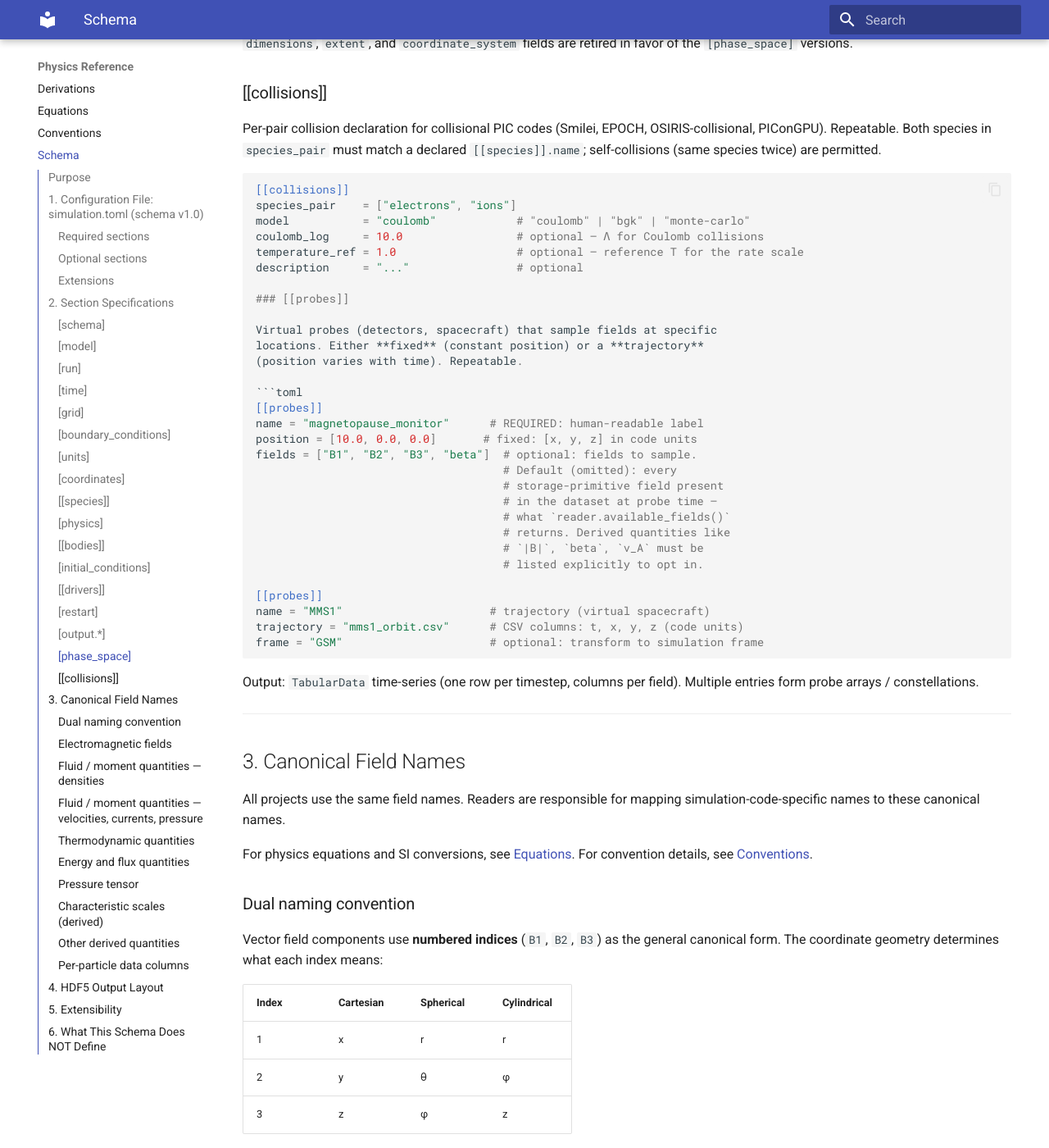
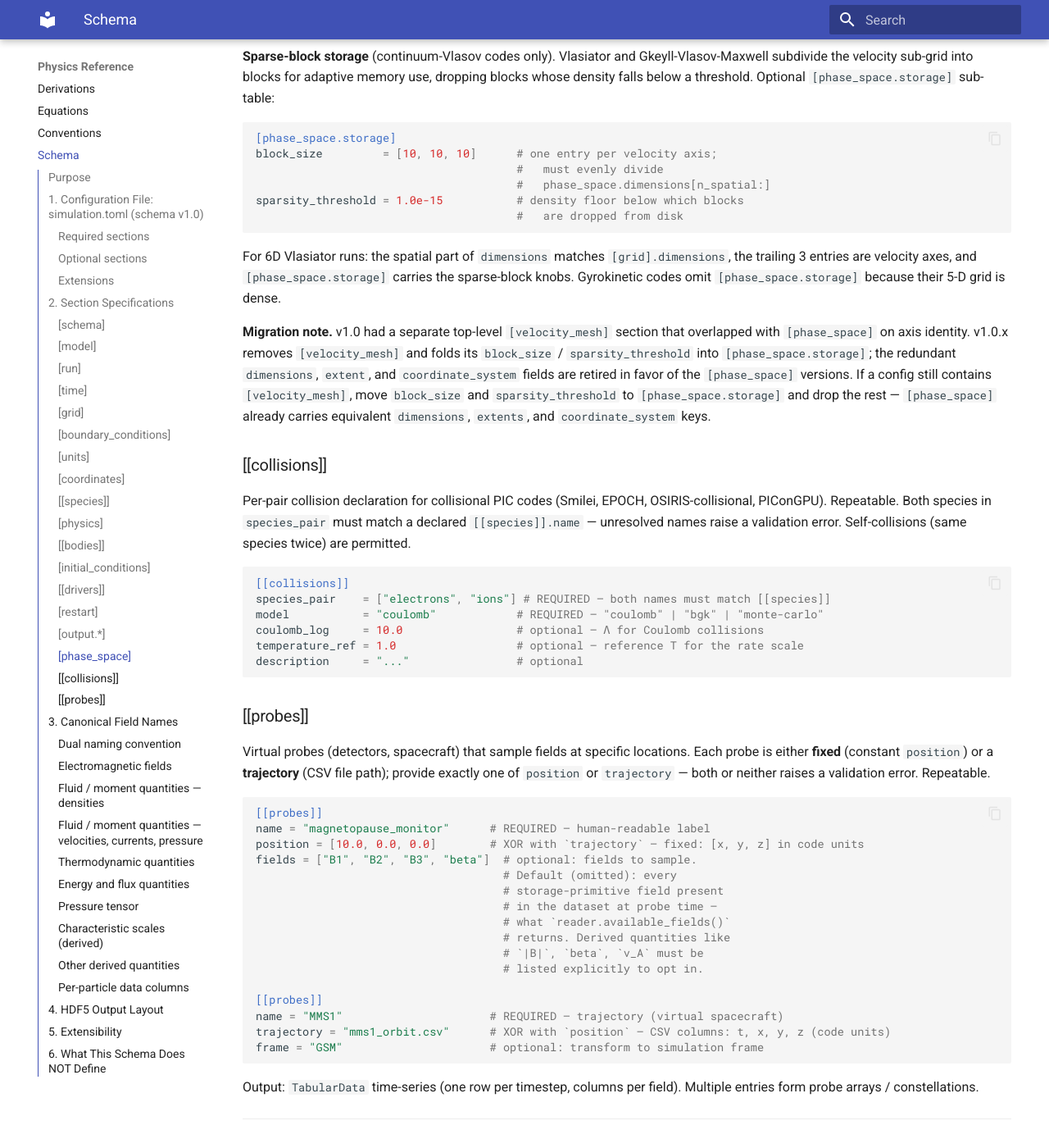
Before and after one commit to rusaitis/pypic, an MkDocs documentation site: the page built from docs/schema.md, in a window 1280 px wide and 1400 px high, scrolled down 13736 px. Shown: the whole window at 82% size. Built offline with MkDocs 1.6.1 and Material for MkDocs 9.7.7, drawn with Linux system fonts in a browser that asks for light colours; some of the changed text lies outside the part shown.

Commit message:
docs: tighten v1.0 schema doc — XOR rules, FK failures, vocab
Aligned the Optional-sections TOC with the §2 walkthrough order;
expanded physical_extent_unit to all nine accepted values; documented
preconditioner on the MHD and hybrid solver blocks; called out the
[[probes]] position/trajectory XOR and the [[bodies]]/[[drivers]]/
[[species]] foreign-key failure semantics; clarified axis_labels is
the 3-tuple embedding; closed an unbalanced [[collisions]] toml fence;
sharpened the velocity_mesh migration note and x-/x_ extension rule.

Assisted-by: Claude Opus 4.7 (1M context)

````diff
--- a/docs/schema.md
+++ b/docs/schema.md
@@ -48,6 +48,8 @@ schema_version = "1.0"   # top-level bare key — lets a streaming parser
 
 ### Optional sections
 
+Listed in the order §2 walks them.
+
 ```toml
 [boundary_conditions]    # per-axis BC tags (lower/upper) + per-field overrides
 [physics]                # model-agnostic flags + .{pic,mhd,hybrid} sub-tables
@@ -264,6 +267,7 @@ upper = ["periodic", "periodic", "open"]
 # Per-face driver foreign keys (optional, sparse).
 # Keys are axis indices ("0"/"1"/"2"); values must match a declared
 # [[drivers]].name entry. Faces without a driver simply don't appear.
+# Unresolved names raise a validation error.
 drivers_lower = { 2 = "solar_wind_inflow" }
 
 # Per-field BC overrides (optional). Apply only to "E", "B", or
@@ -347,10 +351,20 @@ Describes the coordinate geometry and reference frame.
 geometry = "string"                # REQUIRED: "cartesian" | "spherical" | "cylindrical"
                                    #            | "thetaMode"
 frame = "string"                   # REQUIRED: native frame name (arbitrary, e.g., "simulation")
-axis_labels = ["x", "y", "z"]     # optional: override default axis names
-physical_extent = [46.0, 32.0, 13.0]  # optional: domain size in target-frame physical units
-physical_extent_unit = "R_E"       # optional: unit for physical_extent (default "m")
-                                   #   valid: "m", "km", "R_E", "R_S", "AU"
+axis_labels = ["x", "y", "z"]     # optional: override default axis names. Always
+                                   #   length 3 — labels the embedding 3D coordinate
+                                   #   space, even when grid.dimensions is 1D or 2D.
+                                   #   Surviving labels are sliced from this 3-tuple
+                                   #   to match the active grid axes.
+physical_extent = [46.0, 32.0, 13.0]  # optional: domain size in target-frame physical units;
+                                   #   length must match grid.dimensions (1–3, per active axis)
+physical_extent_unit = "R_E"       # optional: unit for physical_extent (default "m"). Valid:
+                                   #   "m", "km" (SI lengths)
+                                   #   "R_E" (Earth), "R_M" (Mercury), "R_J" (Jupiter)
+                                   #   "R_S" (solar radius, heliophysics convention)
+                                   #   "R_sun" (unambiguous synonym for R_S)
+                                   #   "AU" (astronomical unit)
+                                   #   "d_i" (ion skin depth, normalization-resolved at apply time)
 
 # Required when geometry = "thetaMode" (FBPIC azimuthal-mode RZ
 # decomposition over an (r, z) grid). Forbidden otherwise.
@@ -491,6 +505,8 @@ scheme              = "fct"        # "fct" | "godunov" | "muscl-hancock" | "ppm"
 reconstruction      = "linear"     # "linear" | "plm" | "ppm" | "weno5" | "mp5"
 limiter             = "zalesak"    # "zalesak" | "minmod" | "mc" | "van-leer" | "superbee"
 divergence_cleaning = "ct"         # "ct" | "powell" | "dedner-glm" | "projection" | "none"
+preconditioner      = "ilu"        # optional — implicit MHD: "none" | "jacobi" |
+                                   #   "block-jacobi" | "ilu" | "amg" | "additive-schwarz"
 # riemann = "hlld"                 # Godunov family: "roe" | "hll" | "hlle" | "hlld" | "lax-friedrichs"
 
 [physics.hybrid]
@@ -503,6 +519,9 @@ field_pusher      = "cyclic-leapfrog"      # "cyclic-leapfrog" | "implicit"
 resistivity       = 5.0e-4
 hyper_resistivity = 1.0e-6
 current_smoothing = 2
+preconditioner    = "block-jacobi"         # optional — for "implicit" field_pusher only:
+                                           #   "none" | "jacobi" | "block-jacobi" |
+                                           #   "ilu" | "amg" | "additive-schwarz"
 ```
 
 Key rename: `omega_pe_over_omega_ce` (v0) → `omega_p_over_omega_c`
@@ -564,7 +583,9 @@ cadence       = 720.0              # seconds between samples
 interpolation = "linear"
 target_lower  = [1.0, 0.87, -0.87] # code units (optional)
 target_upper  = [1.0, 2.60, 0.87]
-body          = "mercury"          # optional — inherits body bounding box
+body          = "mercury"          # optional — inherits body bounding box.
+                                   #   Must match a declared [[bodies]].name;
+                                   #   unresolved names raise a validation error.
 ```
 
 `coupling` and `direction` are orthogonal. Target precedence:
@@ -741,33 +762,40 @@ section that overlapped with ``[phase_space]`` on axis identity. v1.0.x
 removes ``[velocity_mesh]`` and folds its ``block_size`` /
 ``sparsity_threshold`` into ``[phase_space.storage]``; the redundant
 ``dimensions``, ``extent``, and ``coordinate_system`` fields are
-retired in favor of the ``[phase_space]`` versions.
+retired in favor of the ``[phase_space]`` versions. If a config still
+contains ``[velocity_mesh]``, move ``block_size`` and ``sparsity_threshold``
+to ``[phase_space.storage]`` and drop the rest — ``[phase_space]`` already
+carries equivalent ``dimensions``, ``extents``, and ``coordinate_system``
+keys.
 
 ### [[collisions]]
 
 Per-pair collision declaration for collisional PIC codes (Smilei,
 EPOCH, OSIRIS-collisional, PIConGPU). Repeatable. Both species in
-``species_pair`` must match a declared ``[[species]].name``;
-self-collisions (same species twice) are permitted.
+``species_pair`` must match a declared ``[[species]].name`` —
+unresolved names raise a validation error. Self-collisions (same
+species twice) are permitted.
 
 ```toml
 [[collisions]]
-species_pair    = ["electrons", "ions"]
-model           = "coulomb"            # "coulomb" | "bgk" | "monte-carlo"
+species_pair    = ["electrons", "ions"] # REQUIRED — both names must match [[species]]
+model           = "coulomb"            # REQUIRED — "coulomb" | "bgk" | "monte-carlo"
 coulomb_log     = 10.0                 # optional — Λ for Coulomb collisions
 temperature_ref = 1.0                  # optional — reference T for the rate scale
 description     = "..."                # optional
+```
 
 ### [[probes]]
 
 Virtual probes (detectors, spacecraft) that sample fields at specific
-locations. Either **fixed** (constant position) or a **trajectory**
-(position varies with time). Repeatable.
+locations. Each probe is either **fixed** (constant `position`) or a
+**trajectory** (CSV file path); provide exactly one of `position` or
+`trajectory` — both or neither raises a validation error. Repeatable.
 
 ```toml
 [[probes]]
-name = "magnetopause_monitor"      # REQUIRED: human-readable label
-position = [10.0, 0.0, 0.0]       # fixed: [x, y, z] in code units
+name = "magnetopause_monitor"      # REQUIRED — human-readable label
+position = [10.0, 0.0, 0.0]        # XOR with `trajectory` — fixed: [x, y, z] in code units
 fields = ["B1", "B2", "B3", "beta"]  # optional: fields to sample.
                                      # Default (omitted): every
                                      # storage-primitive field present
@@ -778,8 +806,8 @@ fields = ["B1", "B2", "B3", "beta"]  # optional: fields to sample.
                                      # listed explicitly to opt in.
 
 [[probes]]
-name = "MMS1"                      # trajectory (virtual spacecraft)
-trajectory = "mms1_orbit.csv"      # CSV columns: t, x, y, z (code units)
+name = "MMS1"                      # REQUIRED — trajectory (virtual spacecraft)
+trajectory = "mms1_orbit.csv"      # XOR with `position` — CSV columns: t, x, y, z (code units)
 frame = "GSM"                      # optional: transform to simulation frame
 ```
 
@@ -1132,6 +1160,7 @@ layout directly.
 - **New field:** Add the name to the canonical table (this document), add to relevant readers, add derived functions if applicable.
 - **New model type:** Add a `[physics.NEW_TYPE]` subsection convention, document expected fields and species.
 - **New output format:** Define the layout mapping, write a reader. Everything downstream works unchanged via `FieldDataset`.
+- **Code-specific knobs:** Park them under an `x-<code>` namespace (see §1 *Extensions*). Both `x-<code>` and `x_<code>` spellings are accepted; prefer the hyphenated `x-<code>` form for cross-tool portability — it matches the JSON Schema, OpenAPI, and openPMD extension conventions, and TOML parsers that emit warnings on bare keys with hyphens still parse `x-` correctly under quoting rules.
 
 ---
 
````
Also changed, not shown: other parts of docs/schema.md (+8 -7 lines).
